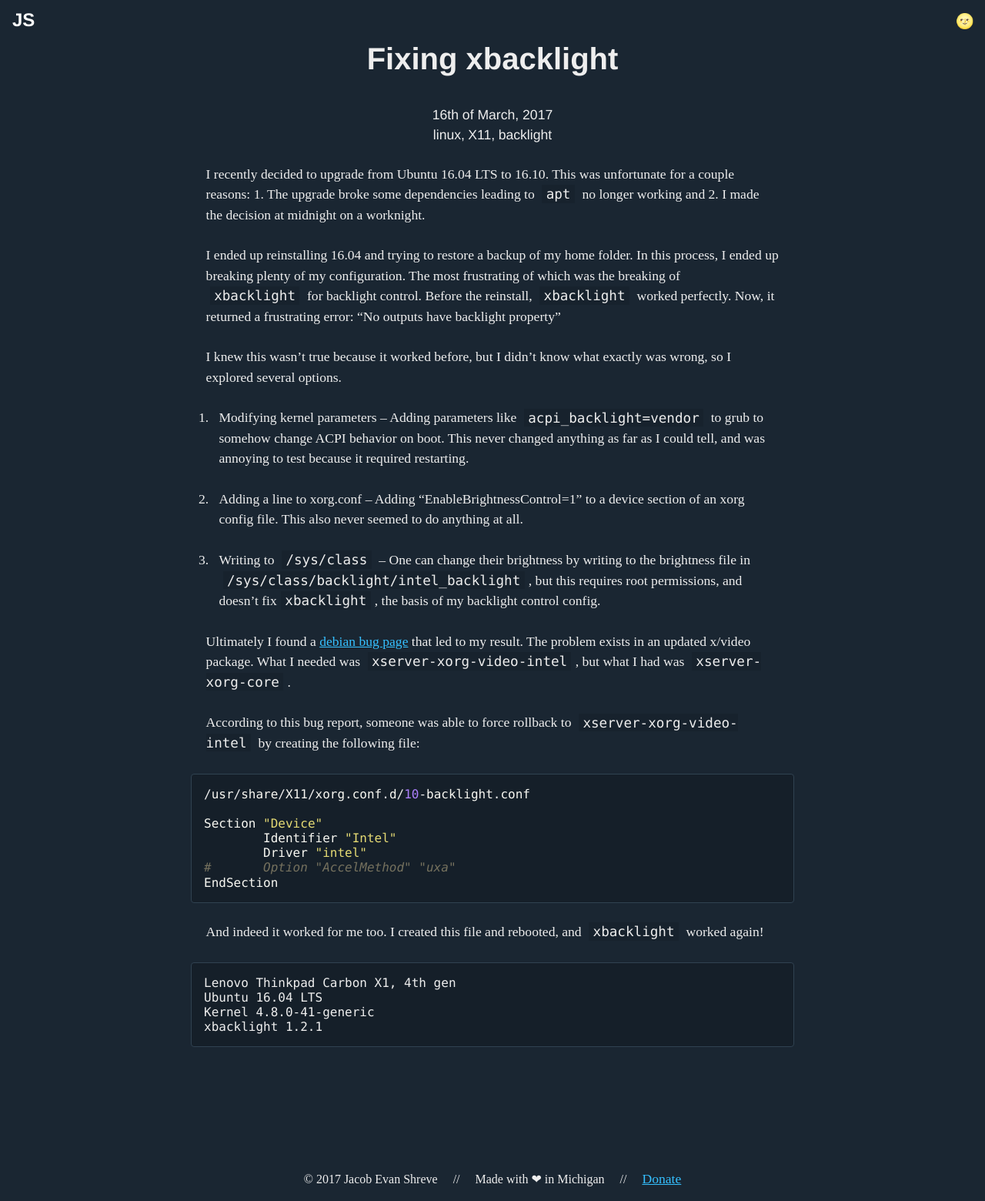
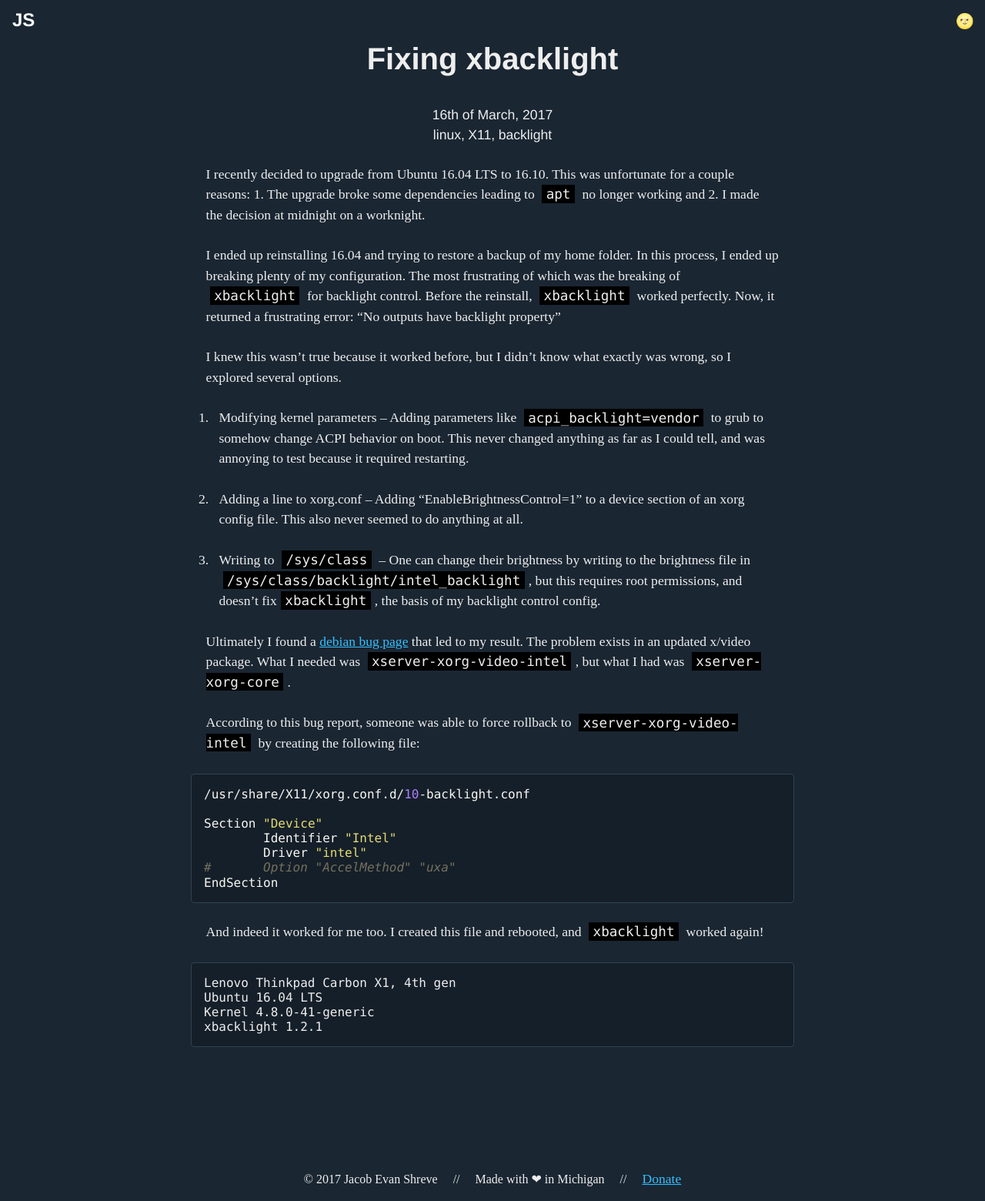
Before and after one commit to shreve/shreve.io, a Jekyll site: the page built from _posts/2017-03-16-fixing-xbacklight.md, in a window 1280 px wide. Shown: the whole page at 77% size. Built offline with Jekyll 4.4.1, drawn with Linux system fonts in a browser that asks for light colours; comment, search, counter and statistics services are not loaded.

Commit message:
Fix background color for code blocks based on theme

```diff
--- a/_sass/_themes.sass
+++ b/_sass/_themes.sass
@@ -177,6 +177,10 @@ body
 //
 //   Dark Mode
 //
+
+code
+  background-color: black
+
 body.dark-mode
   background: #1a2632
   color: #eee
```
